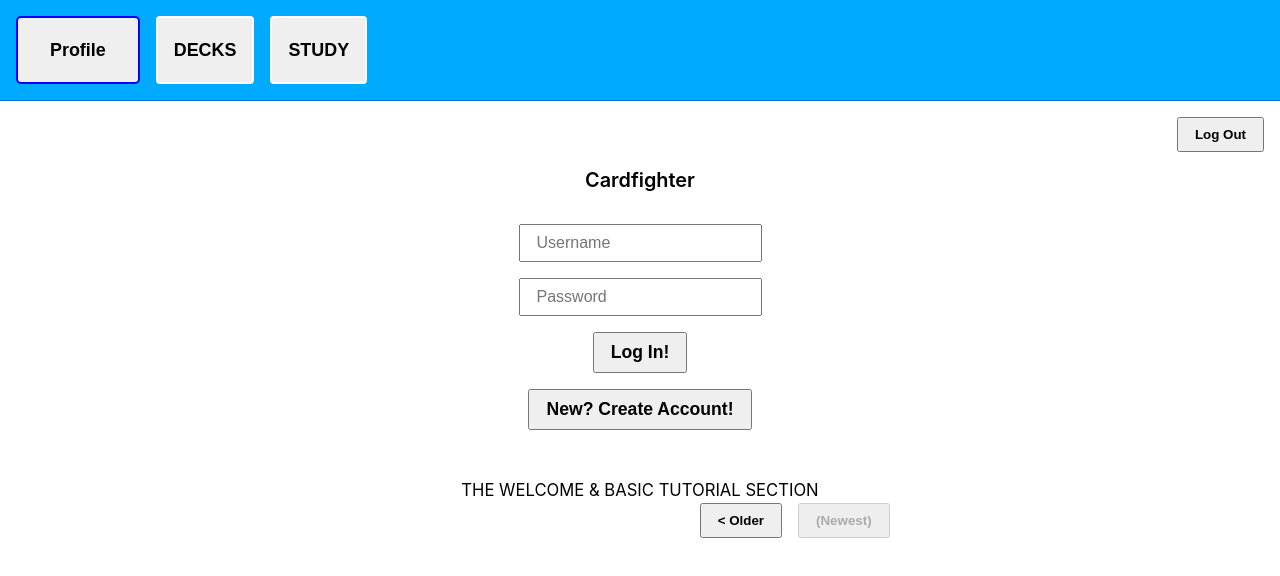
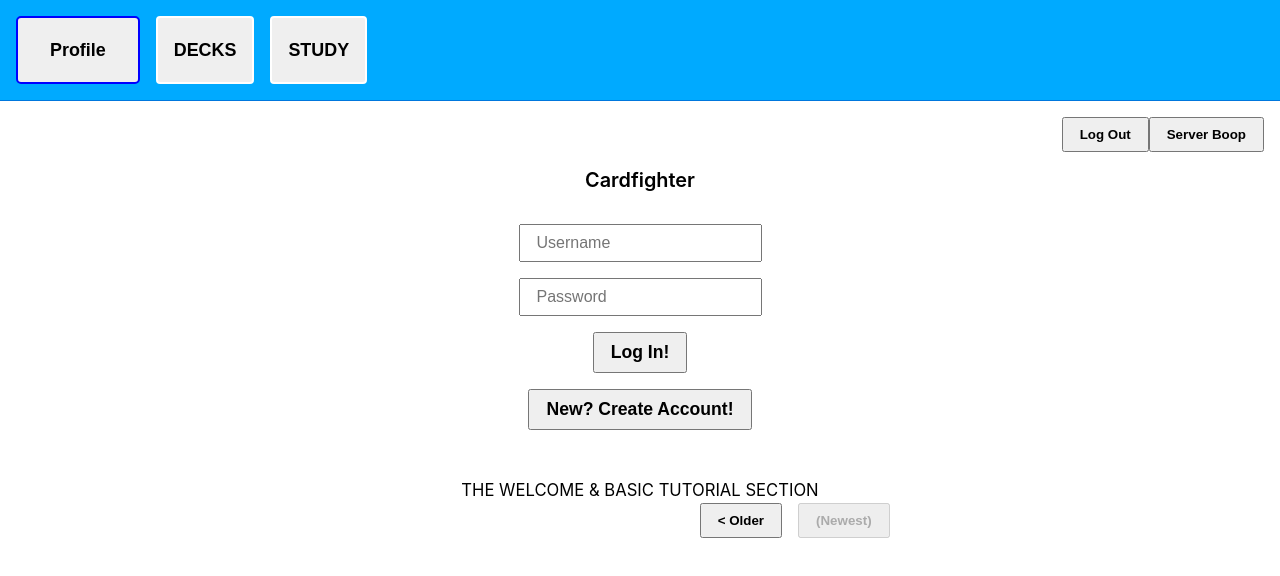
Before and after one commit to ejdouglass/flashcardfighters, a React (Create React App) app in the folder webclient/: page / in a window 1280 px wide. Shown: the top 576 px of the page. Built offline with nearby package versions, Linux system fonts and the light colour scheme.

Commit message:
Added more cors

```diff
--- a/webclient/src/screens/HomeScreen/index.js
+++ b/webclient/src/screens/HomeScreen/index.js
@@ -123,11 +123,20 @@ export default function HomeScreen({ appState, setAppState }) {
         setActivityLogPage(0);
     }, []);
 
+    function serverTest() {
+        axios.post('/server/test', {})
+            .then(res => {
+                console.log(`Server response: `, res);
+            })
+            .catch(err => console.log(`Server response ERROR: `, err));
+    }
+
 
     return (
         <div id="appScreen" style={{display: 'flex', flexDirection: 'column', alignItems: 'center', gap: '0.5rem'}}>
             <div style={{display: 'flex', width: '100%', justifyContent: 'flex-end'}}>
                 <button style={{}} onClick={logout}>Log Out</button>
+                <button onClick={serverTest}>Server Boop</button>
             </div>
 
             <div style={{display: 'flex'}}>
```
Also changed, not shown: 2 other files (tests, documents, lock files or other folders).
